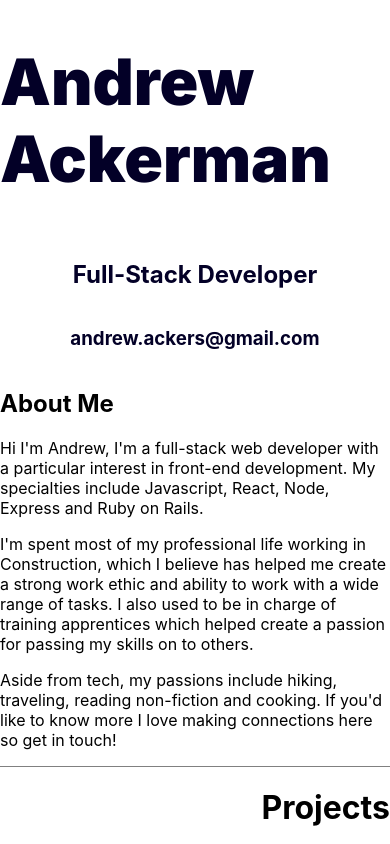
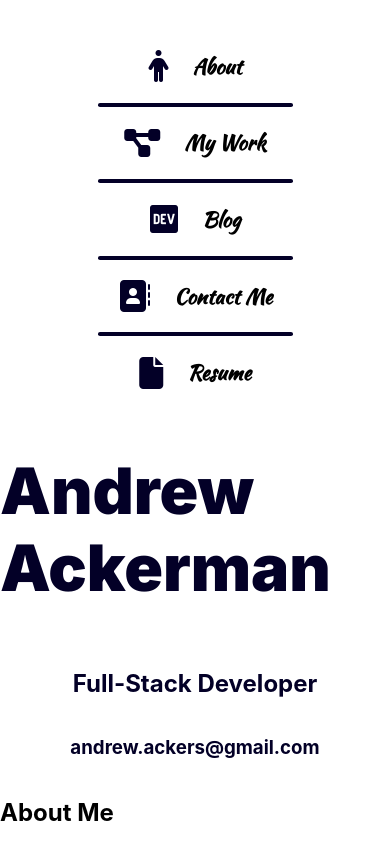
Before and after one commit to ackers93/my-portfolio, a React (Create React App) app: page / in a window 390 px wide. Shown: the top 844 px of the page. Built offline with nearby package versions, Linux system fonts and the light colour scheme; no server answers.

Commit message:
added mobile styles

```diff
--- a/src/App.js
+++ b/src/App.js
@@ -1,6 +1,7 @@
 import React from "react";
 import "./styles/style.css";
 import Nav from "./components/nav";
+import MobileNav from "./components/mobileNav";
 import Title from "./components/title";
 // import Overview from "./components/overview";
 import Footer from "./components/footer";
@@ -14,6 +15,7 @@ function App() {
     <div className="App">
       <Nav />
       <div className="main-content">
+        <MobileNav />
         <Title />
         <AboutMe />
         <Projects />
--- /dev/null
+++ b/src/components/mobileNav.jsx
@@ -0,0 +1,62 @@
+import React from "react";
+import Skills from "./skills";
+
+function MobileNav() {
+  return (
+    <div className="mobile-nav">
+      <nav>
+        <a href=".about">
+          <div className="nav-button">
+            <i
+              class="fas fa-male"
+              style={{ color: "#030027", fontSize: "2rem" }}
+            ></i>
+            <h3>About</h3>
+          </div>
+        </a>
+        <span className="divider"></span>
+        <a href=".projects">
+          <div className="nav-button">
+            <i
+              class="fas fa-project-diagram"
+              style={{ color: "#030027", fontSize: "2rem" }}
+            ></i>
+            <h3> My Work</h3>
+          </div>
+        </a>
+        <span className="divider"></span>
+        <a href=".blog">
+          <div className="nav-button">
+            <i
+              className="fab fa-dev"
+              style={{ color: "#030027", fontSize: "2rem" }}
+            ></i>
+            <h3>Blog</h3>
+          </div>
+        </a>
+        <span className="divider"></span>
+        <a href=".contact">
+          <div className="nav-button">
+            <i
+              class="fas fa-address-book"
+              style={{ color: "#030027", fontSize: "2rem" }}
+            ></i>
+            <h3>Contact Me</h3>
+          </div>
+        </a>
+        <span className="divider"></span>
+        <a href="">
+          <div className="nav-button">
+            <i
+              class="fas fa-file"
+              style={{ color: "#030027", fontSize: "2rem" }}
+            ></i>
+            <h3>Resume</h3>
+          </div>
+        </a>
+      </nav>
+    </div>
+  );
+}
+
+export default MobileNav;
--- /dev/null
+++ b/src/styles/_mobileNav.scss
@@ -0,0 +1,48 @@
+.mobile-nav {
+  @media (min-width: 1050px) {
+    display: none;
+  }
+
+  nav {
+    display: flex;
+    flex-direction: column;
+    justify-content: space-around;
+    align-items: center;
+    padding-top: 30px;
+
+    h3 {
+      font-size: 3rem;
+      font-family: "Kaushan Script", cursive;
+    }
+
+    .divider {
+      display: flex;
+      border-top: 3px solid #030027;
+      background-color: #030027;
+      border-radius: 5px;
+      height: 1px;
+      width: 50%;
+    }
+    a {
+      color: #030027;
+      text-decoration: none;
+
+      .nav-button {
+        display: flex;
+        align-items: center;
+        flex-direction: row;
+        transition: transform 0.2s;
+
+        &:hover {
+          transform: scale(1.5);
+        }
+
+        h3 {
+          color: black;
+          margin-left: 1.5rem;
+          font-size: 1.3rem;
+        }
+      }
+    }
+  }
+}
--- a/src/styles/style.css
+++ b/src/styles/style.css
@@ -78,6 +78,77 @@
 }
 
 .nav-div nav a .nav-button h3 {
+  color: black;
+  margin-left: 1.5rem;
+  font-size: 1.3rem;
+}
+
+@media (min-width: 1050px) {
+  .mobile-nav {
+    display: none;
+  }
+}
+
+.mobile-nav nav {
+  display: -webkit-box;
+  display: -ms-flexbox;
+  display: flex;
+  -webkit-box-orient: vertical;
+  -webkit-box-direction: normal;
+      -ms-flex-direction: column;
+          flex-direction: column;
+  -ms-flex-pack: distribute;
+      justify-content: space-around;
+  -webkit-box-align: center;
+      -ms-flex-align: center;
+          align-items: center;
+  padding-top: 30px;
+}
+
+.mobile-nav nav h3 {
+  font-size: 3rem;
+  font-family: "Kaushan Script", cursive;
+}
+
+.mobile-nav nav .divider {
+  display: -webkit-box;
+  display: -ms-flexbox;
+  display: flex;
+  border-top: 3px solid #030027;
+  background-color: #030027;
+  border-radius: 5px;
+  height: 1px;
+  width: 50%;
+}
+
+.mobile-nav nav a {
+  color: #030027;
+  text-decoration: none;
+}
+
+.mobile-nav nav a .nav-button {
+  display: -webkit-box;
+  display: -ms-flexbox;
+  display: flex;
+  -webkit-box-align: center;
+      -ms-flex-align: center;
+          align-items: center;
+  -webkit-box-orient: horizontal;
+  -webkit-box-direction: normal;
+      -ms-flex-direction: row;
+          flex-direction: row;
+  -webkit-transition: -webkit-transform 0.2s;
+  transition: -webkit-transform 0.2s;
+  transition: transform 0.2s;
+  transition: transform 0.2s, -webkit-transform 0.2s;
+}
+
+.mobile-nav nav a .nav-button:hover {
+  -webkit-transform: scale(1.5);
+          transform: scale(1.5);
+}
+
+.mobile-nav nav a .nav-button h3 {
   color: black;
   margin-left: 1.5rem;
   font-size: 1.3rem;
--- a/src/styles/style.scss
+++ b/src/styles/style.scss
@@ -1,6 +1,7 @@
 @import "./variables.scss";
 
 @import "./nav.scss";
+@import "./mobileNav";
 @import "./main.scss";
 @import "./title.scss";
 @import "./overview.scss";
```
Also changed, not shown: 1 other file (tests, documents, lock files or other folders).
